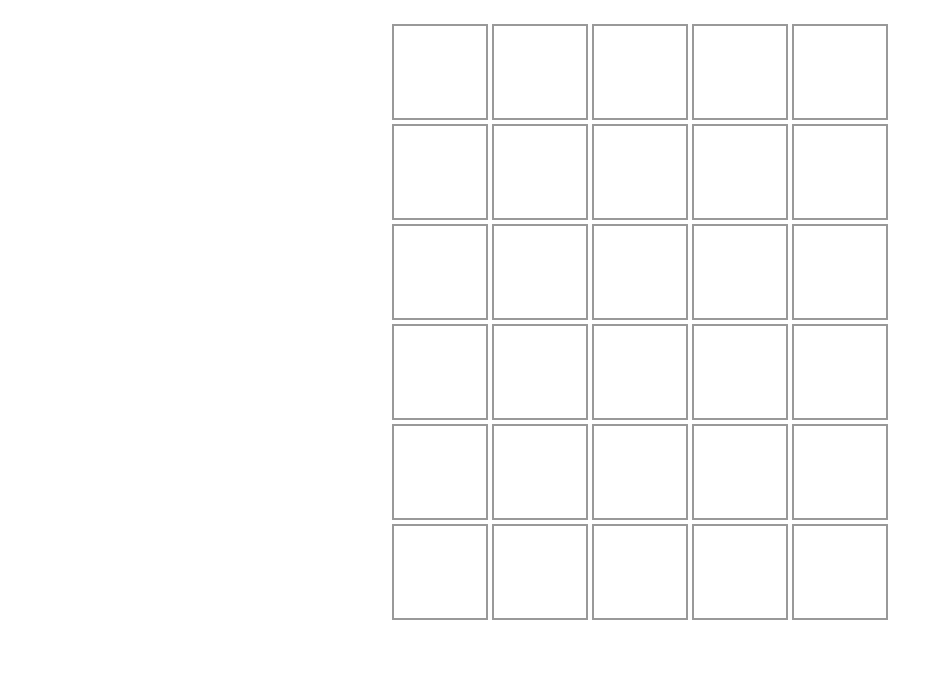
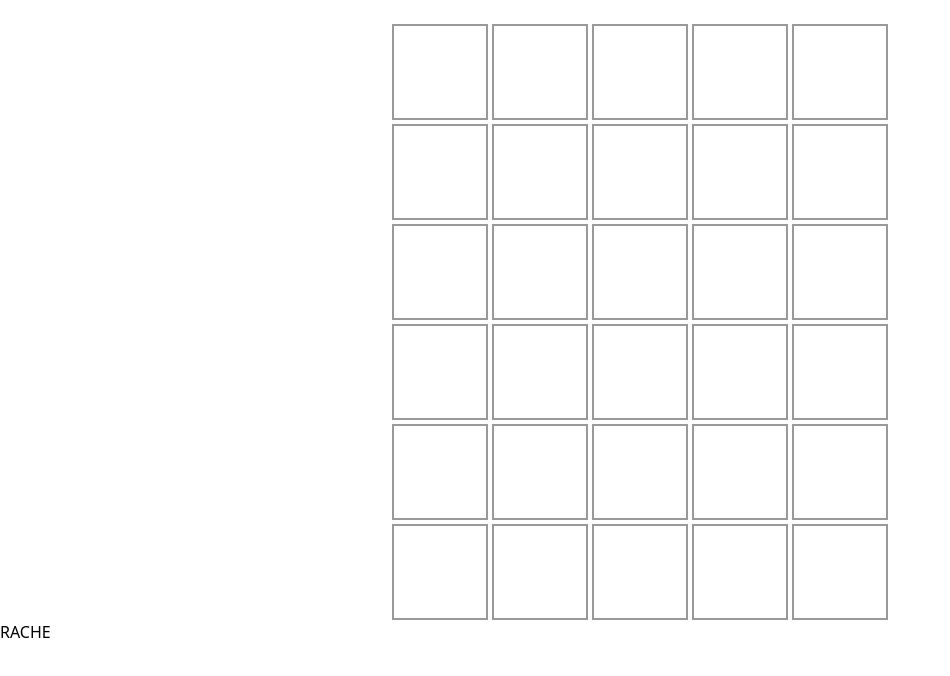
Before and after one commit to JobaF/wordle-clone, a Next.js app: page / in a window 1280 px wide. Shown: the top 676 px of the page, without its empty margins (0-950 px from the left). Built offline with nearby package versions, Linux system fonts and the light colour scheme.

Commit message:
Add functionality to set global solution word

```diff
--- a/pages/index.js
+++ b/pages/index.js
@@ -1,9 +1,20 @@
 import GuessesView from './guessesView'
+import { solutionWordAtom } from '../helpers/atomDefinitions'
+import { useAtom } from 'jotai'
+import { useEffect } from 'react'
+import { getSolutionWord } from '../helpers/getSolutionWord'
 
 export default function Home() {
+  const [solution, setSolution] = useAtom(solutionWordAtom)
+
+  useEffect(() => {
+    setSolution(getSolutionWord)
+  }, [])
+
   return (
     <div className="mt-6">
       <GuessesView />
+      {solution}
     </div>
   )
 }
```
